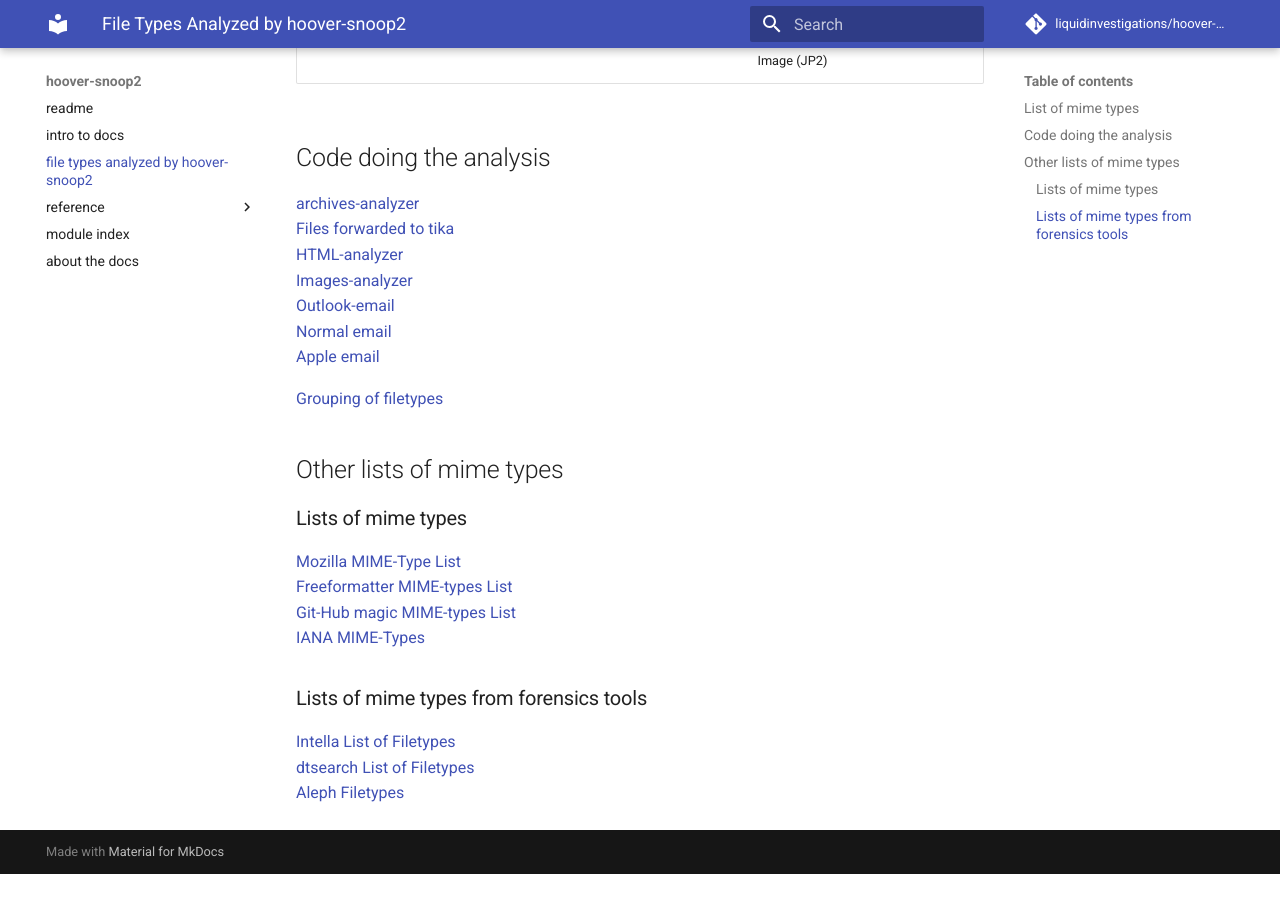
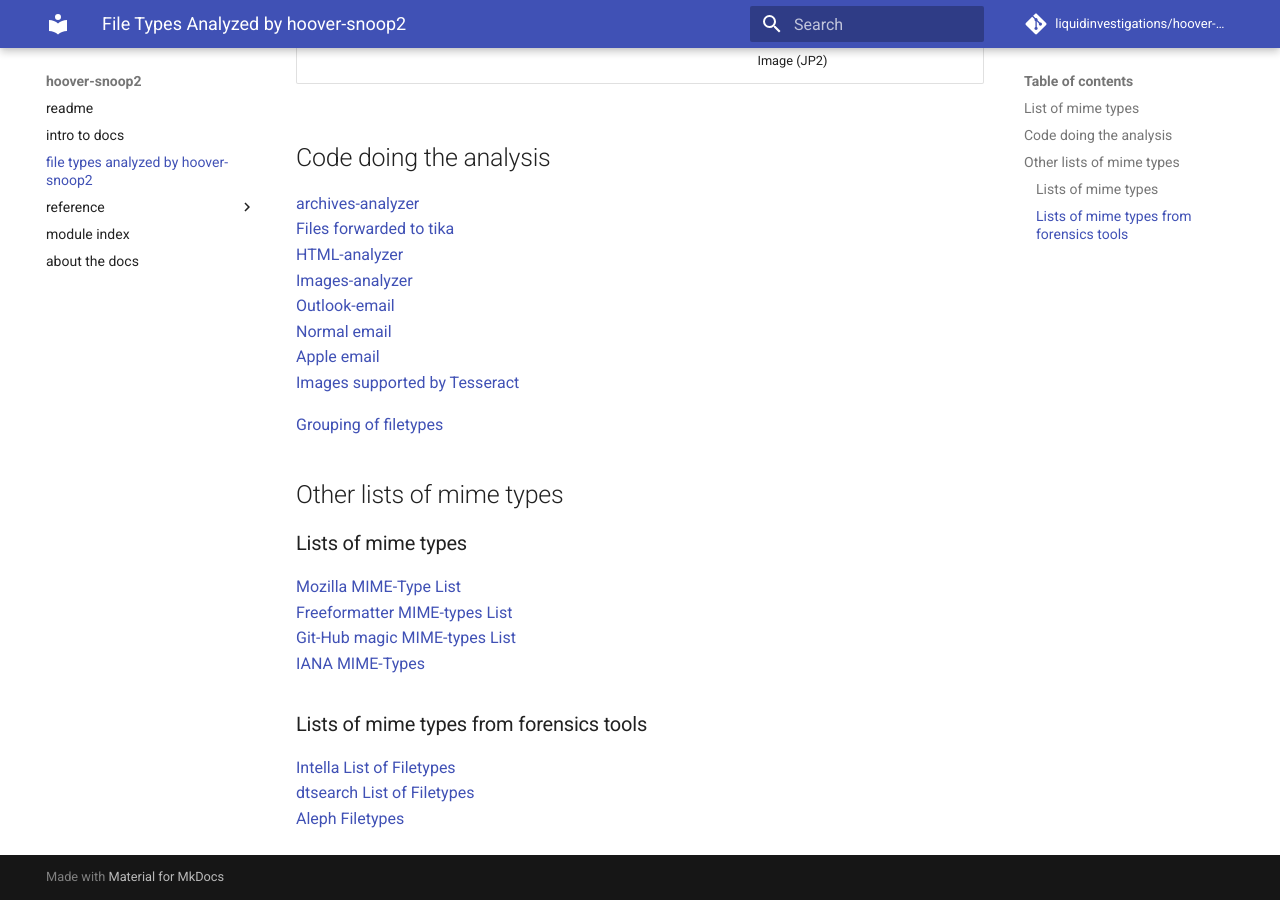
Before and after one commit to liquidinvestigations/hoover-snoop2, an MkDocs documentation site: the page built from docs/filetypes.md, in a window 1280 px wide and 900 px high, scrolled down 3858 px. Built offline with MkDocs 1.6.1 and Material for MkDocs 9.7.7, drawn with Linux system fonts in a browser that asks for light colours; comment, search, counter and statistics services are not loaded; before the commit the page ends 4732 px from its top, so only the background shows below that.

Commit message:
add link to source code in docs

```diff
--- a/docs/filetypes.md
+++ b/docs/filetypes.md
@@ -70,6 +70,7 @@
 [Outlook-email](https://github.com/liquidinvestigations/hoover-snoop2/blob/8a6dbdf1fd1ea56db386628f0559b097cdaa1a61/snoop/data/analyzers/email.py#L18-L21)
 [Normal email](https://github.com/liquidinvestigations/hoover-snoop2/blob/8a6dbdf1fd1ea56db386628f0559b097cdaa1a61/snoop/data/filesystem.py#L123)
 [Apple email](https://github.com/liquidinvestigations/hoover-snoop2/blob/8a6dbdf1fd1ea56db386628f0559b097cdaa1a61/snoop/data/filesystem.py#L112)
+[Images supported by Tesseract](https://github.com/liquidinvestigations/hoover-snoop2/blob/41b0c3b4dd29942f8d714ebbfa62d0cd7d79813a/snoop/data/ocr.py#L26)
 
 [Grouping of filetypes](https://github.com/liquidinvestigations/hoover-snoop2/blob/8a6dbdf1fd1ea56db386628f0559b097cdaa1a61/snoop/data/digests.py#L266)
 ## Other lists of mime types ###
```
